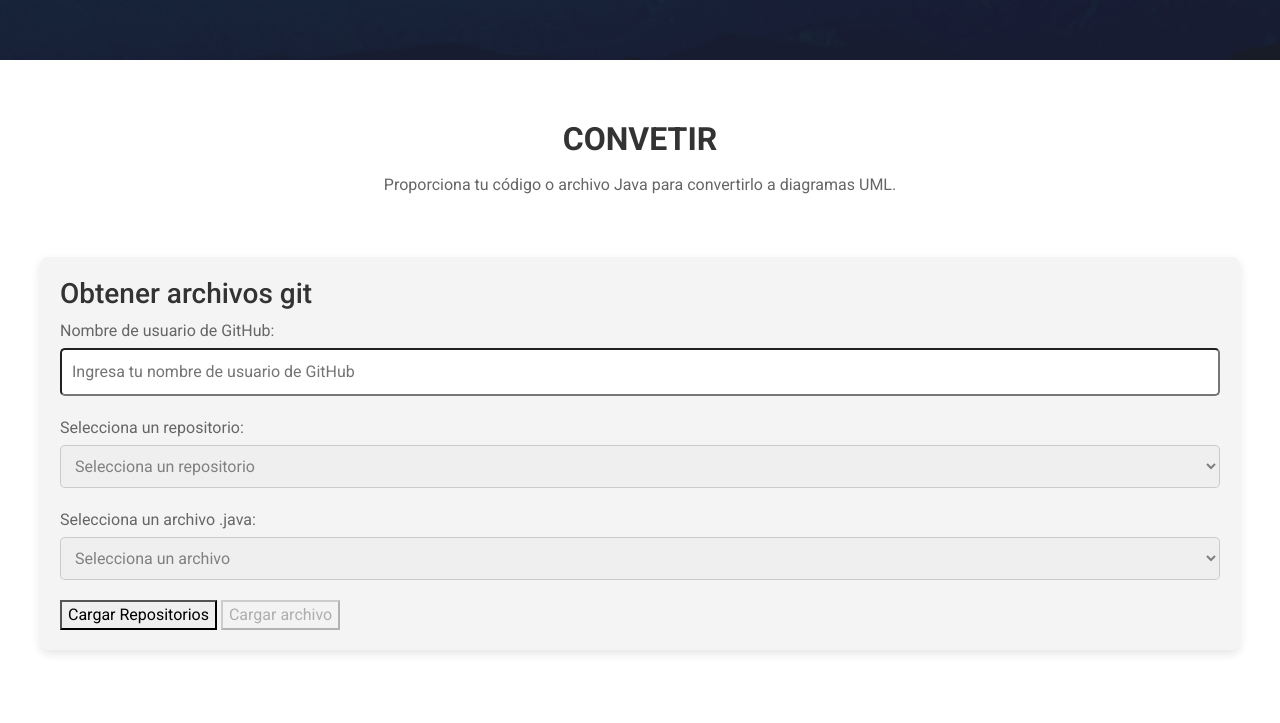
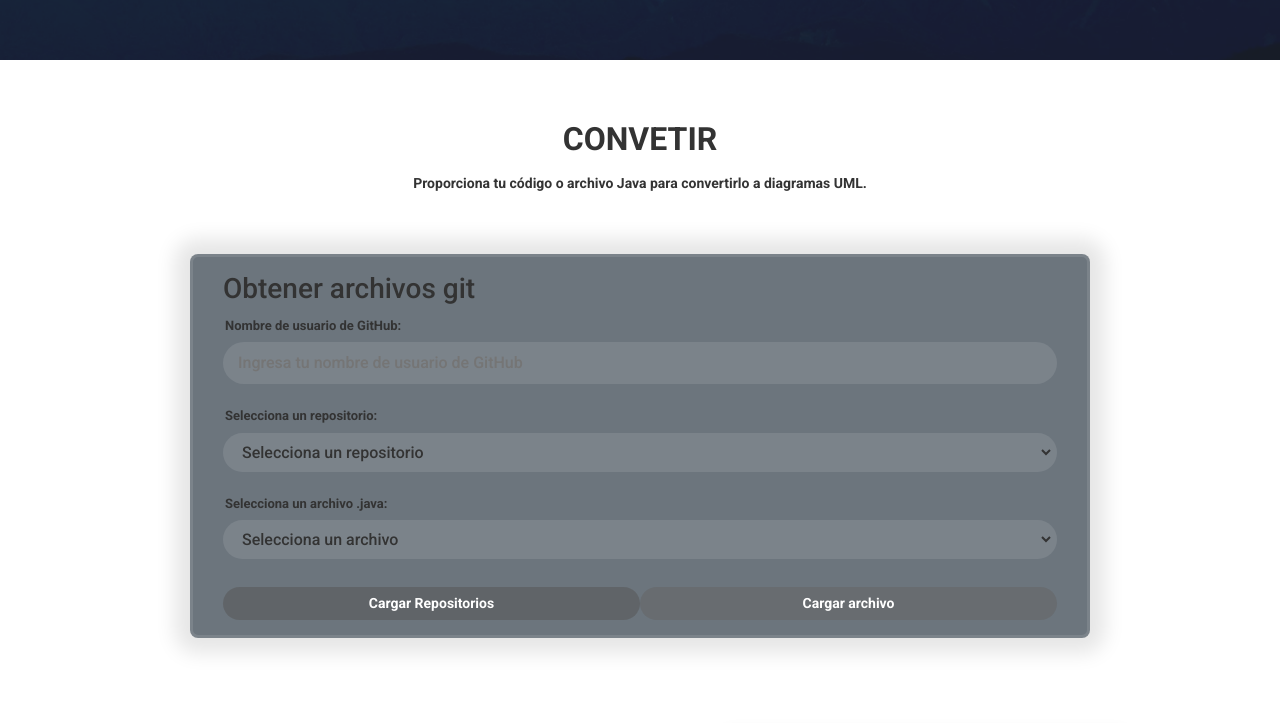
Before and after one commit to F4brici0L4yme/LABORATORIO_06_UNIVERSIDADES, a plain HTML site: page general.html in a window 1280 px wide. Shown: the part 740-1463 px from the top of the page. Drawn offline with Linux system fonts and the light colour scheme; grey boxes are pictures that could not be loaded.

Commit message:
Dandole diseño a la seccion de conexion con git (aun falta terminar)

```diff
--- a/assets/css/main.css
+++ b/assets/css/main.css
@@ -898,6 +898,14 @@ section,
   margin-right: 8px;
   color: var(--accent-color);
 }
+
+
+
+
+
+
+
+/* parte de mi */
 .info-item {
   background-color: #f9f9f9; /* Fondo suave */
   border: 1px solid #ddd; /* Borde tenue */
@@ -991,3 +999,109 @@ section,
   margin-top: 5px;
   border-radius: 5px;
 }
+.form-container {
+  background: #6c757d;
+  width: 900px;
+  padding: 15px;
+  border-radius: 8px;
+  border: solid 3px rgba(255, 255, 255, 0.1);
+  backdrop-filter: blur(25px);
+  box-shadow: 0px 0px 20px 15px rgba(0, 0, 0, 0.1);
+  color: #333;
+  display: flex;
+  flex-direction: column;
+  align-items: center;
+  padding-left: 30px;
+  padding-right: 30px;
+}
+
+.section-title {
+  text-align: center;
+  font-size: 14px;
+  font-weight: bold;
+  color: #333;
+}
+
+.form-group {
+  display: flex;
+  width: 100%;
+  flex-direction: column;
+  position: relative;
+  margin-top: 0px;
+}
+
+.form-group label {
+  font-size: 13px;
+  color: #333;
+  font-weight: bold;
+  padding: 2px;
+  margin-bottom: 0px;
+}
+
+.btn-get-git {
+  width: 100%;
+  padding: 6px 12px;
+  border-radius: 90px;
+  border: solid 3px transparent;
+  background: rgba(255, 255, 255, 0.1);
+  outline: none;
+  color: #333;
+  font-weight: 500;
+  font-size: 14px;
+}
+
+.form-group select,
+.form-group input {
+  width: 100%;
+  padding: 6px 12px;
+  border-radius: 90px;
+  border: solid 3px transparent;
+  background: rgba(255, 255, 255, 0.1);
+  outline: none;
+  caret-color: white;
+  color: #333;
+  font-weight: 500;
+}
+
+.form-group select:focus,
+.form-group input:focus {
+  border: solid rgba(255, 255, 255, 0.25);
+}
+
+.form-group select option {
+  background: rgba(133, 135, 136, 0.6);
+  color: #333;
+}
+
+.form-group select option:first-child {
+  background: rgba(255, 255, 255, 0.75);
+  color: rgba(100, 100, 100, 1);
+}
+
+.button-group {
+  display: flex;
+  width: 100%;
+  justify-content: space-between;
+  margin-top: 8px;
+}
+
+.button-group button {
+  padding: 6px 12px;
+  background: #5758588a;
+  border: none;
+  border-radius: 90px;
+  color: white;
+  font-weight: bold;
+  font-size: 14px;
+  cursor: pointer;
+  outline: transparent 3px solid;
+}
+
+.button-group button:focus {
+  outline: #a0a3a38a;
+}
+
+.button-group button[disabled] {
+  background: rgba(100, 100, 100, 0.5);
+  cursor: not-allowed;
+}
```
